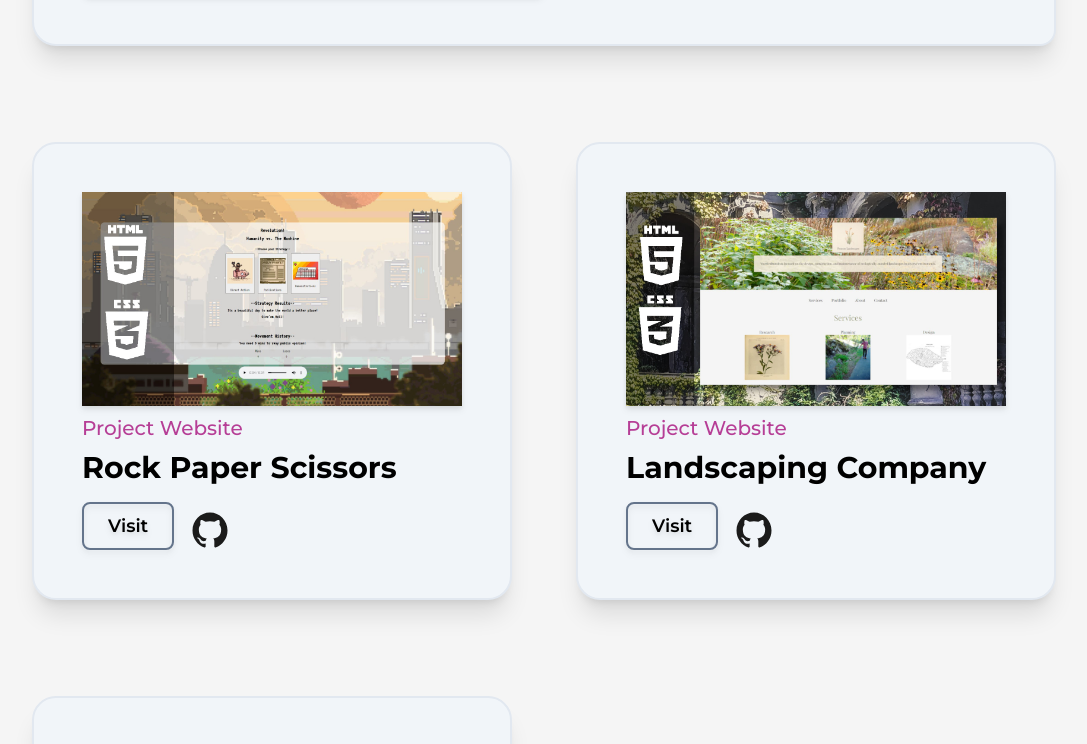
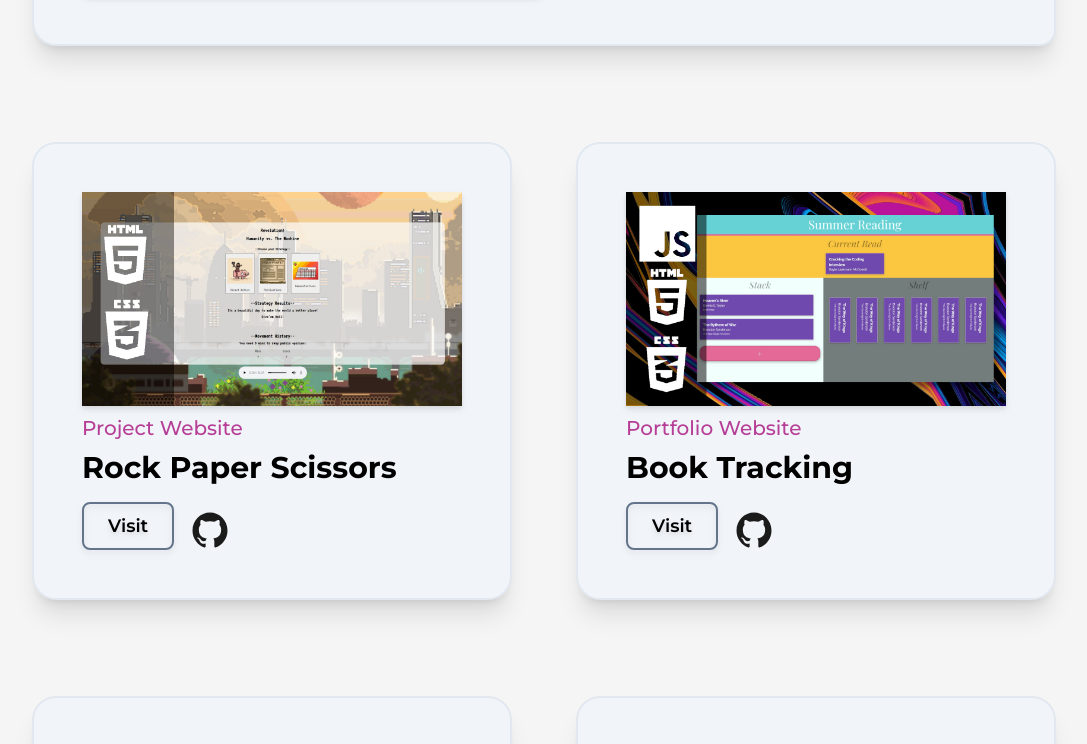
Before and after one commit to DeadChannelDice/nextJS-portfolio, a Next.js app: page /projects in a window 1280 px wide. Shown: the part 678-1422 px from the top of the page, without its empty margins (96-1183 px from the left). Built offline with nearby package versions, Linux system fonts and the light colour scheme.

Commit message:
Reinstating library project

```diff
--- a/src/pages/projects.js
+++ b/src/pages/projects.js
@@ -183,15 +183,15 @@ const projects = () => {
                         github={"https://github.com/DeadChannelDice/RPS"}
                         />
                     </div>
-                    {/* <div className="col-span-1 md:col-span-2">
+                    <div className="col-span-1 md:col-span-2">
                     <MinorProject
                         title={"Book Tracking"}
-                        link={"/"}
+                        link={"https://deadchanneldice.github.io/library-app/"}
                         img={summerReadingImage}
                         type={"Portfolio Website"}
                         github={"https://github.com/DeadChannelDice/library-app"}
                         />
-                    </div> */}
+                    </div>
                     <div className="col-span-1 md:col-span-2">
                     <MinorProject
                         title={"Landscaping Company"}
```
